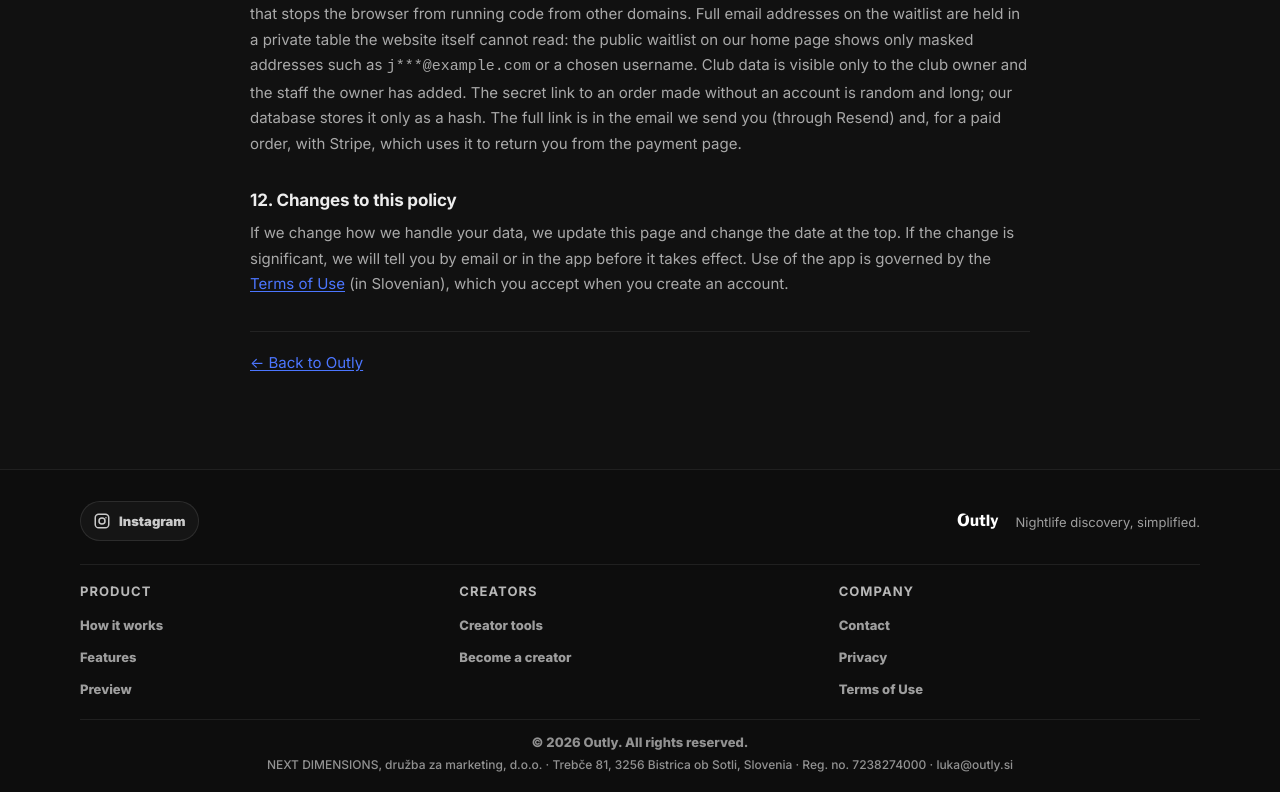
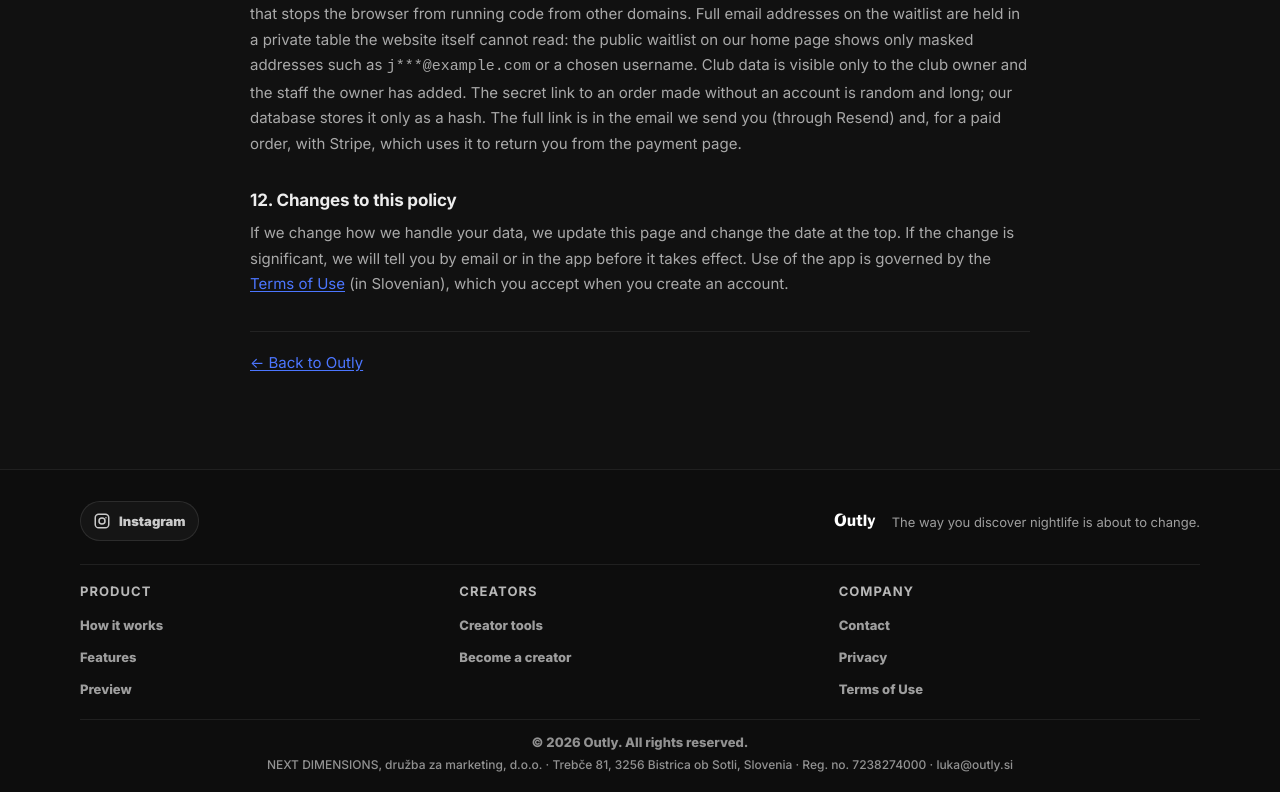
Before and after one commit to Djurdje/outly_webpage, a plain HTML site: page privacy.html in a window 1280 px wide. Shown: the part 9137-9929 px from the top of the page. Drawn offline with Linux system fonts and the light colour scheme.

Commit message:
Slogan v nogi privacy.html + nova slika za deljenje (#99)
Noga privacy.html na "The way you discover nightlife is about to change.", og:image/twitter:image na og-image-2026-11.png, pobrisana stara og-image.png. Besedilo politike ni spremenjeno. Odobril Martin (oznaka odobril-martin, 3. 11. 2026).

Preverjeno: headless Chromium 360/393/1280 brez napak, qa-reviewer brez blokirajocih najdb, zascita + Cloudflare Pages zelena na 87fca66.

Co-Authored-By: Claude Opus 5.5 <noreply@anthropic.com>
Claude-Session: https://claude.ai/code/session_01HirCpTrMiQsCWt19mWorVM

```diff
--- a/privacy.html
+++ b/privacy.html
@@ -19,7 +19,7 @@
   <meta property="og:url" content="https://outly.si/privacy.html">
   <meta property="og:title" content="Privacy Policy — Outly">
   <meta property="og:description" content="How Outly collects, stores and protects the personal data of people on our waitlist.">
-  <meta property="og:image" content="https://outly.si/assets/og-image.png">
+  <meta property="og:image" content="https://outly.si/assets/og-image-2026-11.png">
   <meta property="og:image:width" content="1200">
   <meta property="og:image:height" content="630">
   <meta property="og:image:alt" content="Outly — the app that shows what is on around you tonight">
@@ -28,7 +28,7 @@
   <meta name="twitter:card" content="summary_large_image">
   <meta name="twitter:title" content="Privacy Policy — Outly">
   <meta name="twitter:description" content="How Outly collects, stores and protects the personal data of people on our waitlist.">
-  <meta name="twitter:image" content="https://outly.si/assets/og-image.png">
+  <meta name="twitter:image" content="https://outly.si/assets/og-image-2026-11.png">
 
   <link rel="stylesheet" href="./styles.css">
 </head>
@@ -435,7 +435,7 @@
       <div class="footer__brand">
         <img src="./assets/transperent-logo.png" alt="Outly logo">
         <div>
-          <p>Nightlife discovery, simplified.</p>
+          <p>The way you discover nightlife is about to change.</p>
         </div>
       </div>
     </div>
```
Also changed, not shown: assets/og-image.png (deleted).
